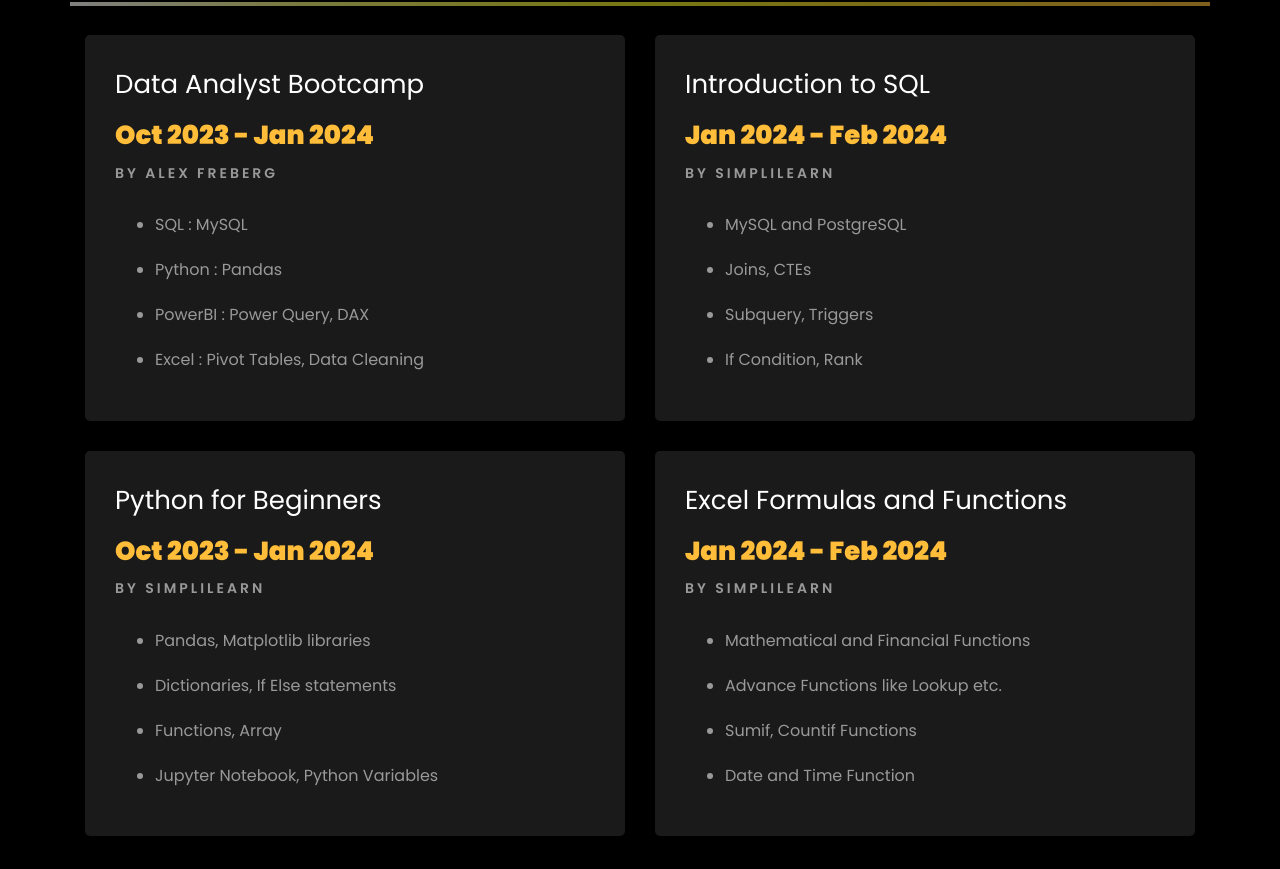
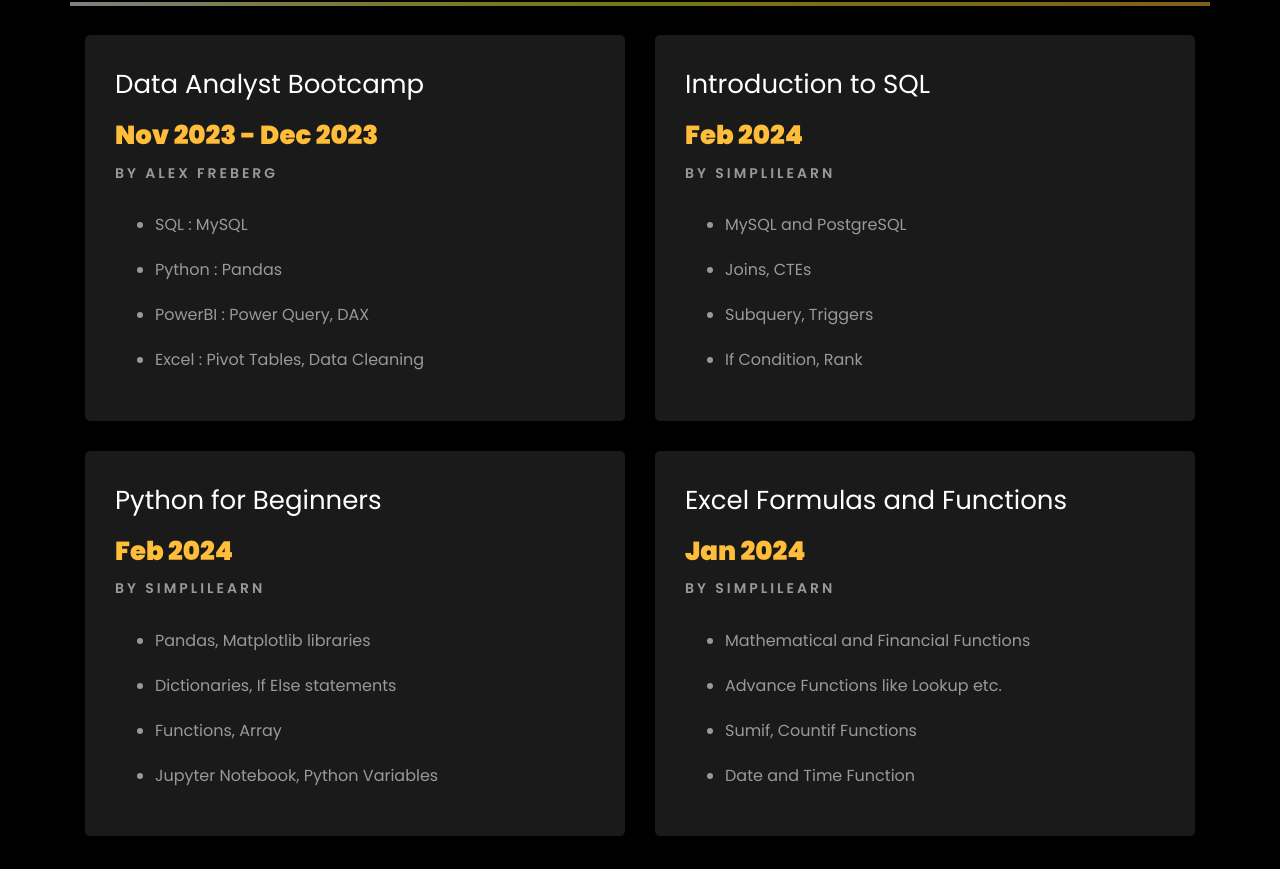
Before and after one commit to Pawan-Paul/Pawan-Paul.github.io, a plain HTML site: page index.html in a window 1280 px wide. Shown: the part 2052-2921 px from the top of the page. Drawn offline with Linux system fonts and the light colour scheme; files whose address does not match are found by name.

Commit message:
Update index.html

```diff
--- a/index.html
+++ b/index.html
@@ -325,7 +325,7 @@
 				<div class="col-md-6">
 					<div class="resume-wrap ftco-animate">
 						<h2>Data Analyst Bootcamp</h2>
-						<span class="date">Oct 2023 - Jan 2024</span>
+						<span class="date">Nov 2023 - Dec 2023</span>
 						<br>
 						<span class="position">By Alex Freberg</span>
 						<p class="mt-4">
@@ -347,7 +347,7 @@
 				<div class="col-md-6">
 					<div class="resume-wrap ftco-animate">
 						<h2>Introduction to SQL</h2>
-						<span class="date">Jan 2024 - Feb 2024</span>
+						<span class="date">Feb 2024</span>
 						<br>
 						<span class="position">BY SIMPLILEARN</span>
 						<p class="mt-4">
@@ -370,7 +370,7 @@
 				<div class="col-md-6">
 					<div class="resume-wrap ftco-animate">
 						<h2>Python for Beginners</h2>
-						<span class="date">Oct 2023 - Jan 2024</span>
+						<span class="date">Feb 2024</span>
 						<br>
 						<span class="position">By Simplilearn</span>
 						<p class="mt-4">
@@ -391,7 +391,7 @@
 				<div class="col-md-6">
 					<div class="resume-wrap ftco-animate">
 						<h2>Excel Formulas and Functions</h2>
-						<span class="date">Jan 2024 - Feb 2024</span>
+						<span class="date">Jan 2024</span>
 						<br>
 						<span class="position">BY SIMPLILEARN</span>
 						<p class="mt-4">
@@ -475,7 +475,7 @@
 
     		<div class="row justify-content-center mt-5">
     			<div class="col-md-6 text-center ftco-animate">
-    				<p><a href="https://drive.google.com/file/d/14HQLVQSLcnxJvszgwrNxu7_5LegYkCoG/view?usp=sharing">Download Resume</a></p>
+    				<p><a href="https://drive.google.com/file/d/1NeSCoDnE6Yu2JdSgfVKAo4SndZ6P0cP4/view?usp=sharing" class="btn btn-primary py-3 px-3">Download Resume</a></p>
     			</div>
     		</div>
     	</div>
```
